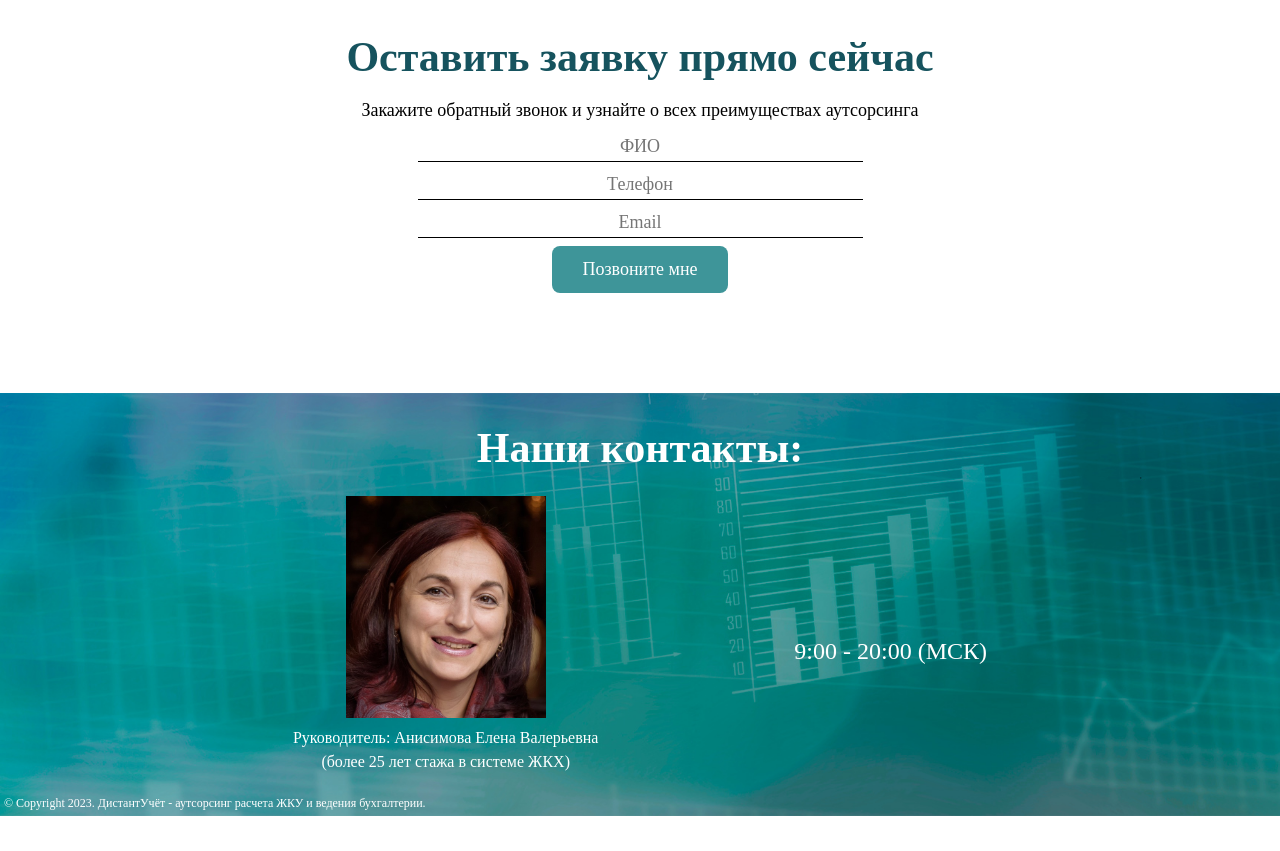
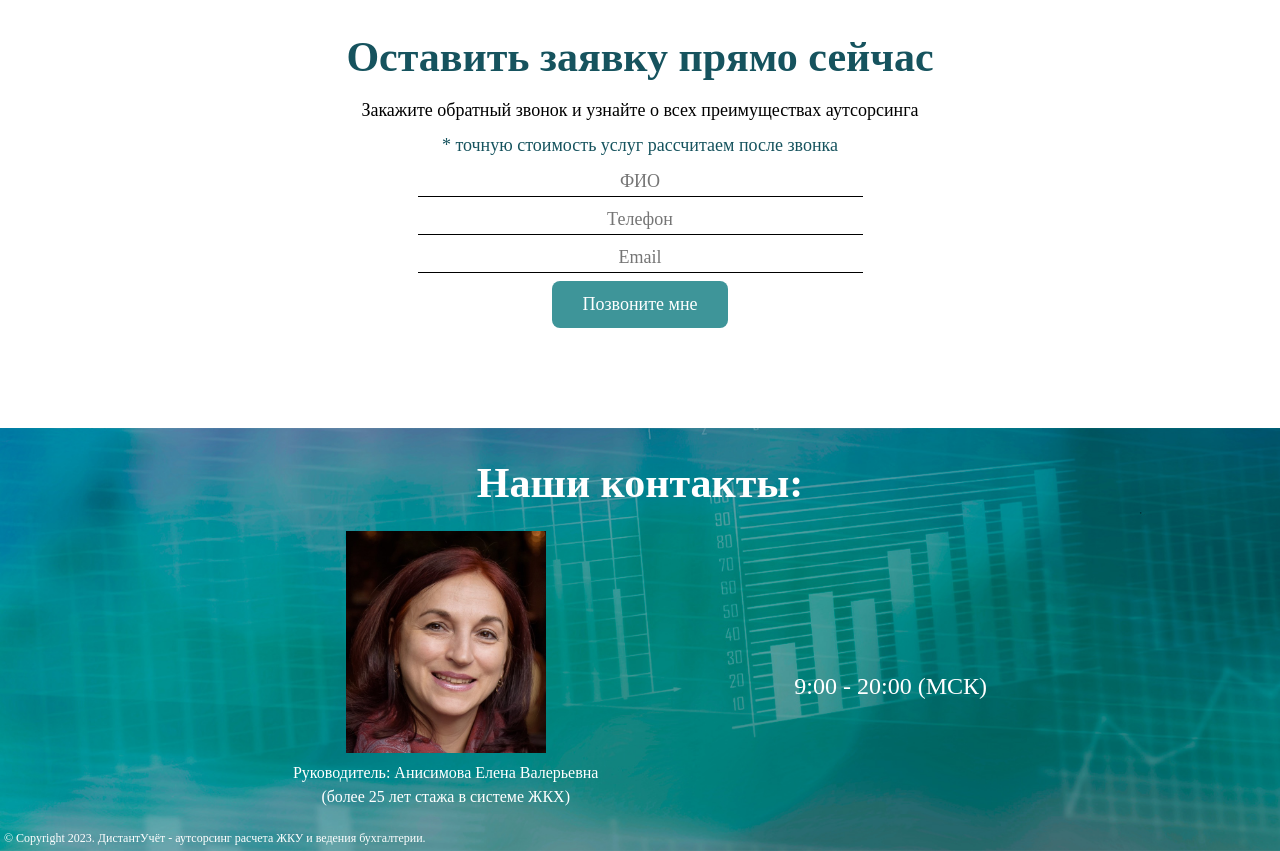
Before and after one commit to reistr/veduchet, a Gatsby site: page / in a window 1280 px wide. Shown: the part 2400-3251 px from the top of the page. Before the commit the page ends 3216 px from the top, so only its background shows below. Built offline with nearby package versions, Linux system fonts and the light colour scheme; Gatsby itself is replaced by a stand-in of ours; no server answers.

Commit message:
feat: add price note

```diff
--- a/src/components/Callback/CallbackForm.tsx
+++ b/src/components/Callback/CallbackForm.tsx
@@ -10,6 +10,9 @@ export const CallbackForm: React.FC = () => {
     >
       <h2>Оставить заявку прямо сейчас</h2>
       <p>Закажите обратный звонок и узнайте о всех преимуществах аутсорсинга</p>
+      <p className="callbackForm__accent">
+        * точную стоимость услуг рассчитаем после звонка
+      </p>
 
       <label className="sr-only" htmlFor="name">
         ФИО
--- a/src/components/Callback/callbackForm.css
+++ b/src/components/Callback/callbackForm.css
@@ -40,3 +40,8 @@
     background: var(--control-primary-hover);
     cursor: pointer;
 }
+
+.callbackForm__accent {
+    color: var(--text-secondary);
+    font-weight: 500;
+}
```
